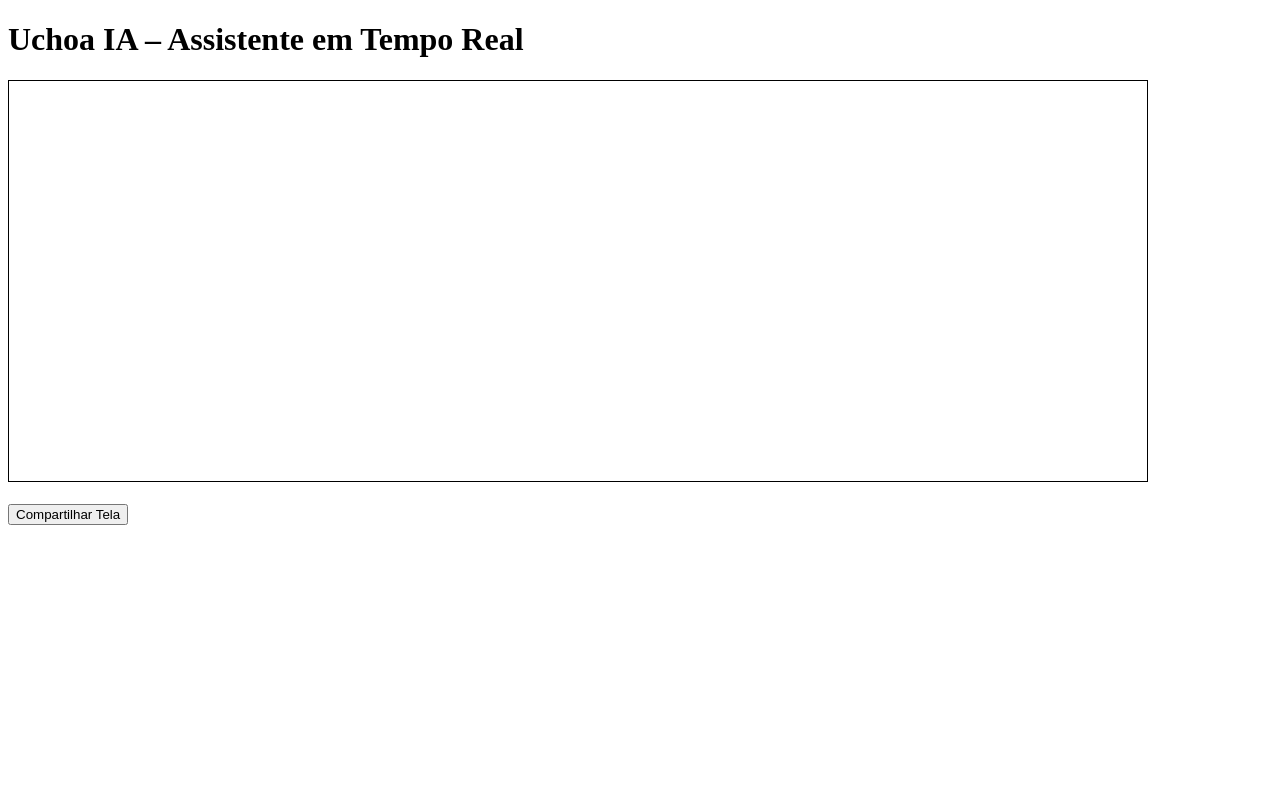
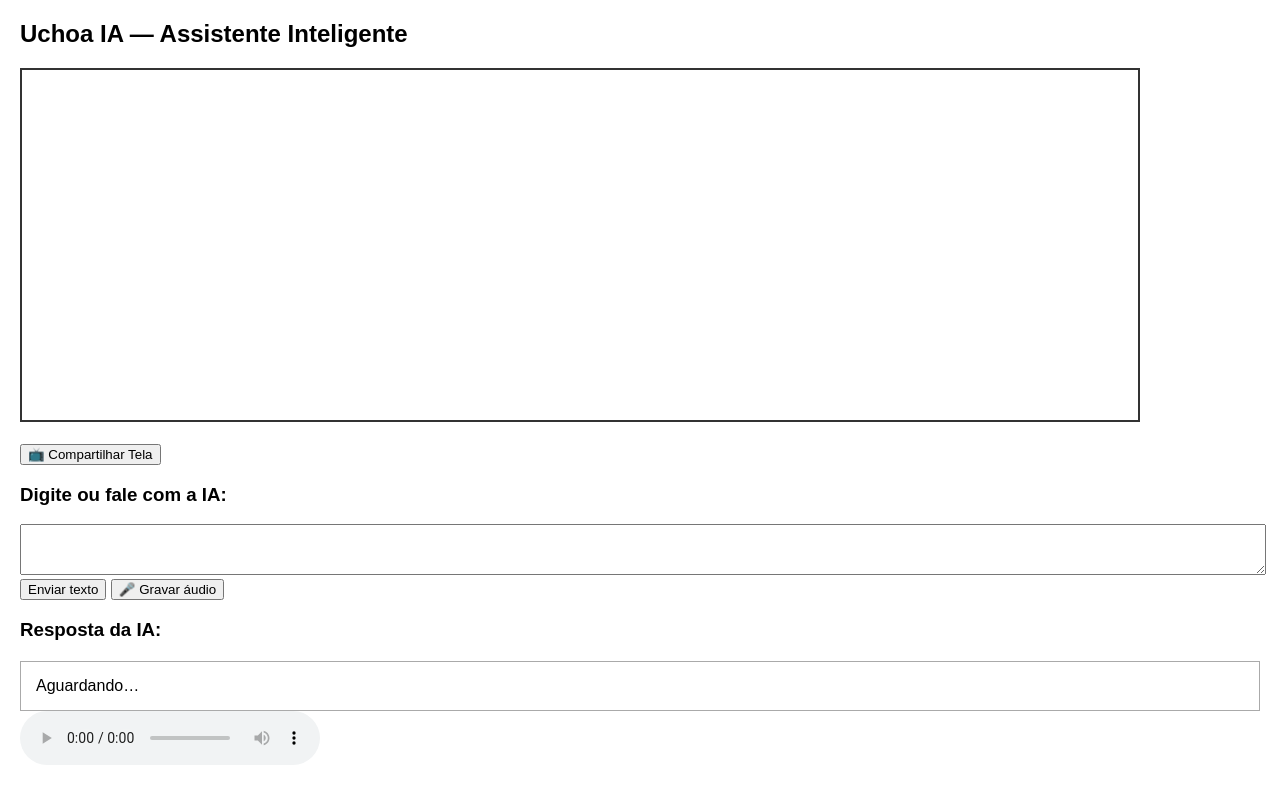
Before and after one commit to uchoa00/uchoaia, a plain HTML site: page index.html in a window 1280 px wide. Drawn offline with Linux system fonts and the light colour scheme.

Commit message:
Update index.html

```diff
--- a/index.html
+++ b/index.html
@@ -2,18 +2,34 @@
 <html lang="pt-BR">
 <head>
     <meta charset="UTF-8">
-    <title>Uchoa IA – Assistente em Tempo Real</title>
-    <link rel="stylesheet" href="estilo.css">
+    <title>Uchoa IA – Assistente ao Vivo</title>
+    <style>
+        body { font-family: Arial; margin: 20px; }
+        #tela { width: 90%; height: 350px; border: 2px solid #333; }
+        #resposta { white-space: pre-wrap; margin-top: 20px; padding: 15px; border: 1px solid #aaa; }
+    </style>
 </head>
 <body>
 
-<h1>Uchoa IA – Assistente em Tempo Real</h1>
+<h2>Uchoa IA — Assistente Inteligente</h2>
 
-<video id="telaCompartilhada" autoplay playsinline style="width: 90%; height: 400px; border: 1px solid #000;"></video>
+<video id="tela" autoplay playsinline></video>
 
 <br><br>
 
-<button onclick="iniciarCompartilhamentoDeTela()">Compartilhar Tela</button>
+<button onclick="compartilharTela()">📺 Compartilhar Tela</button>
+
+<h3>Digite ou fale com a IA:</h3>
+
+<textarea id="textoUsuario" rows="3" style="width: 100%;"></textarea>
+<br>
+<button onclick="enviarTexto()">Enviar texto</button>
+<button onclick="gravarAudio()">🎤 Gravar áudio</button>
+
+<h3>Resposta da IA:</h3>
+<div id="resposta">Aguardando…</div>
+
+<audio id="audioResposta" controls></audio>
 
 <script src="script.js"></script>
 
```
